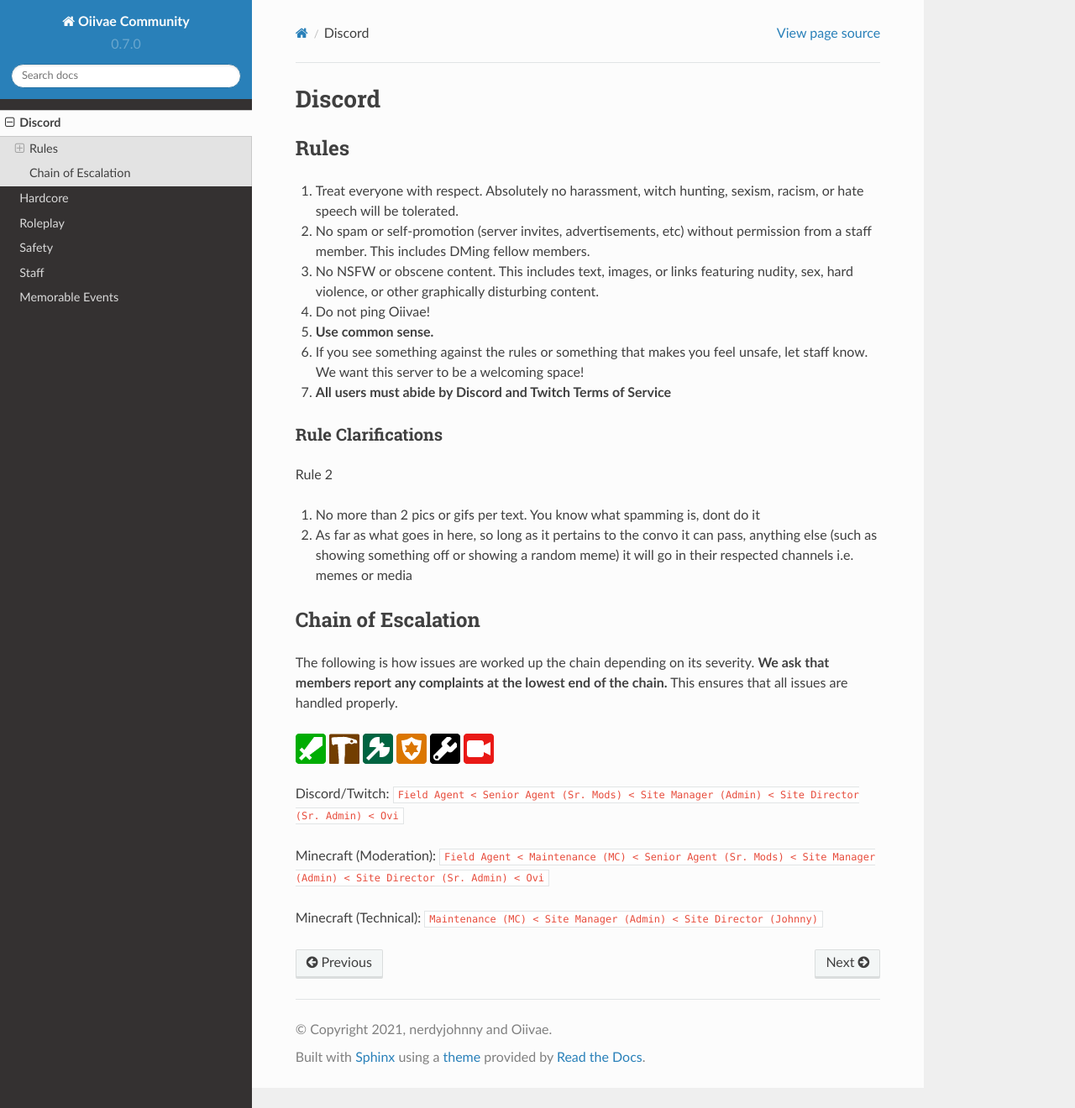
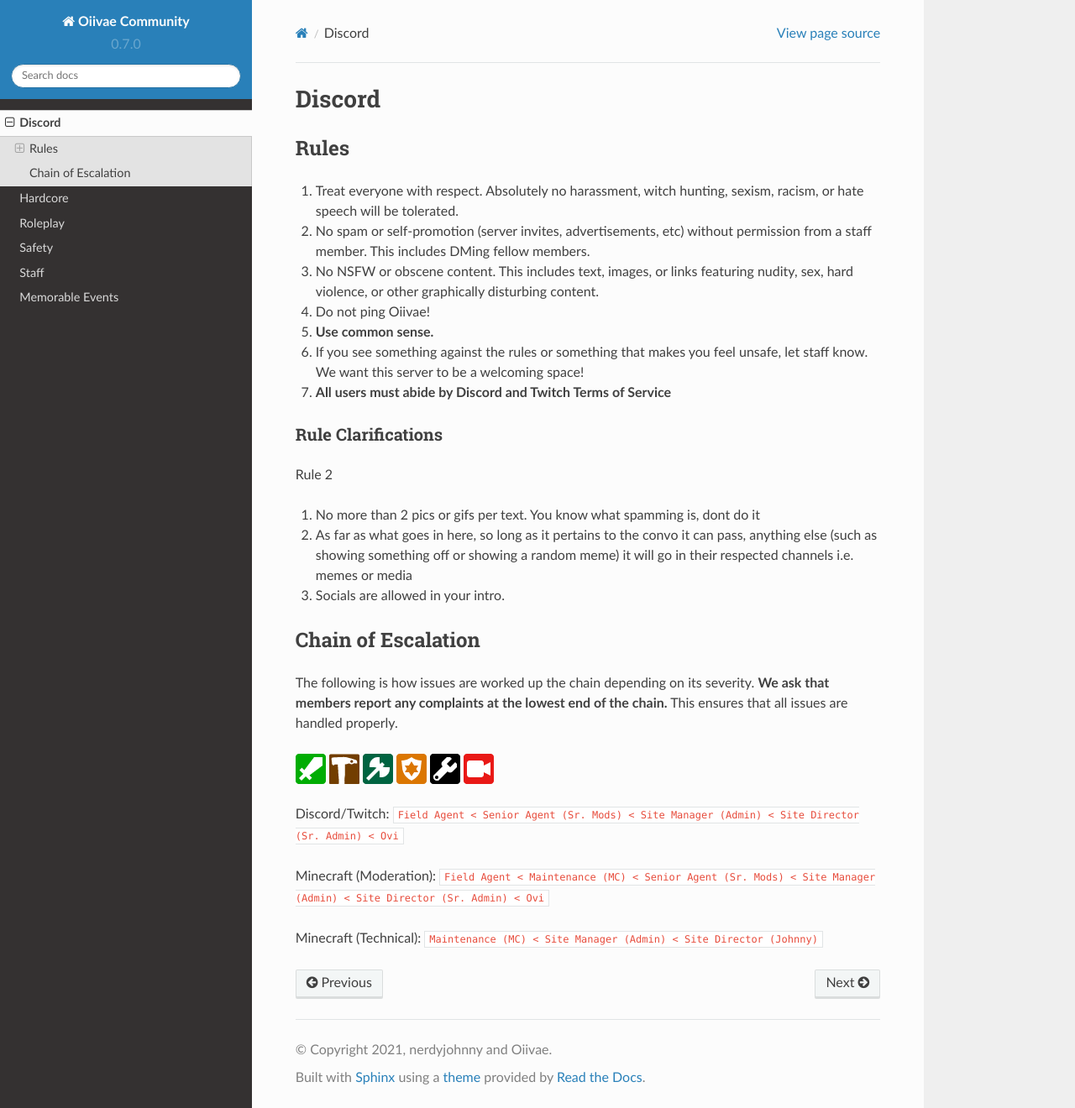
Before and after one commit to nerdyjohnny/ovidoc, a Sphinx documentation site: the page built from docs/source/discord.rst, in a window 1280 px wide and 1320 px high. Shown: the whole window at 84% size. Built offline with Sphinx 7.4.7 and the Read the Docs theme 2.0.0, drawn with Linux system fonts in a browser that asks for light colours.

Commit message:
Update discord.rst

```diff
--- a/docs/source/discord.rst
+++ b/docs/source/discord.rst
@@ -19,6 +19,8 @@
 
 2. As far as what goes in here, so long as it pertains to the convo it can pass, anything else (such as showing something off or showing a random meme) it will go in their respected channels i.e. memes or media
 
+3. Socials are allowed in your intro.
+
 
 Chain of Escalation
 ----------
```
